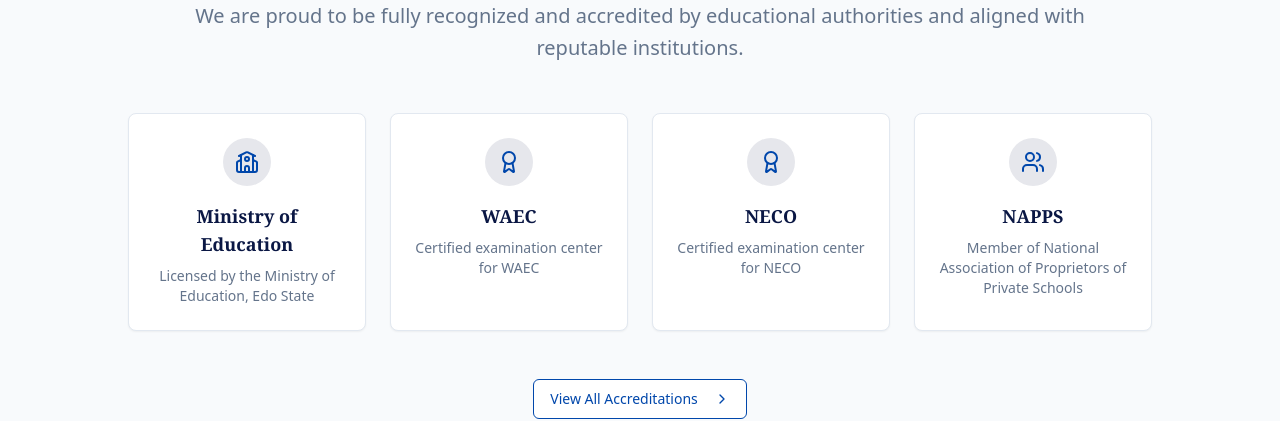
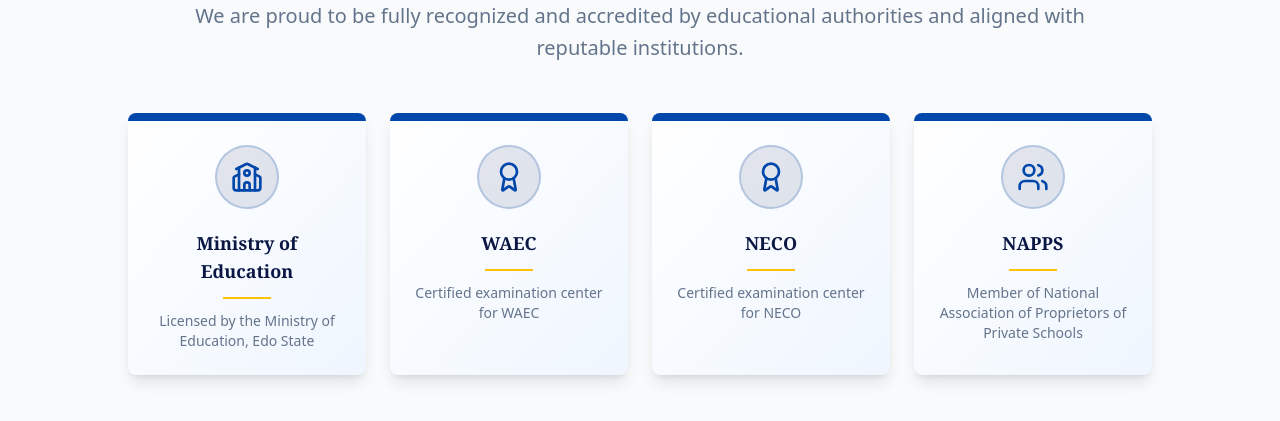
Before and after one commit to Okwoli-Godwin/Great_Andy_Academy, a Next.js app: page / in a window 1280 px wide. Shown: the part 3570-3991 px from the top of the page. Built offline with nearby package versions, Linux system fonts and the light colour scheme; a web font is replaced by a local one.

Commit message:
accreditation part redesigned

```diff
--- a/app/page.tsx
+++ b/app/page.tsx
@@ -224,42 +224,61 @@ export default function Home() {
             </div>
           </div>
           <div className="mx-auto grid max-w-5xl gap-6 py-12 md:grid-cols-2 lg:grid-cols-4">
-            <Card className="bg-white animated-card">
-              <CardContent className="p-6 flex flex-col items-center text-center">
-                <div className="h-12 w-12 rounded-full bg-navy-blue/10 flex items-center justify-center mb-4">
-                  <School className="h-6 w-6 text-school-blue" />
+            <Card className="overflow-hidden border-0 bg-gradient-to-br from-white to-blue-50 shadow-lg transition-all duration-300 hover:shadow-xl hover:-translate-y-1">
+              <CardContent className="p-0">
+                <div className="bg-school-blue h-2 w-full"></div>
+                <div className="p-6 flex flex-col items-center text-center">
+                  <div className="h-16 w-16 rounded-full bg-navy-blue/10 flex items-center justify-center mb-5 border-2 border-school-blue/20">
+                    <School className="h-8 w-8 text-school-blue" />
                   </div>
-                <h3 className="text-lg font-bold mb-2 text-navy-blue">Ministry of Education</h3>
+                  <h3 className="text-lg font-bold mb-3 text-navy-blue">Ministry of Education</h3>
+                  <div className="w-12 h-0.5 bg-gold-yellow mb-3"></div>
                   <p className="text-sm text-muted-foreground">Licensed by the Ministry of Education, Edo State</p>
+                </div>
               </CardContent>
             </Card>
-            <Card className="bg-white animated-card">
-              <CardContent className="p-6 flex flex-col items-center text-center">
-                <div className="h-12 w-12 rounded-full bg-navy-blue/10 flex items-center justify-center mb-4">
-                  <Award className="h-6 w-6 text-school-blue" />
+
+            <Card className="overflow-hidden border-0 bg-gradient-to-br from-white to-blue-50 shadow-lg transition-all duration-300 hover:shadow-xl hover:-translate-y-1">
+              <CardContent className="p-0">
+                <div className="bg-school-blue h-2 w-full"></div>
+                <div className="p-6 flex flex-col items-center text-center">
+                  <div className="h-16 w-16 rounded-full bg-navy-blue/10 flex items-center justify-center mb-5 border-2 border-school-blue/20">
+                    <Award className="h-8 w-8 text-school-blue" />
                   </div>
-                <h3 className="text-lg font-bold mb-2 text-navy-blue">WAEC</h3>
+                  <h3 className="text-lg font-bold mb-3 text-navy-blue">WAEC</h3>
+                  <div className="w-12 h-0.5 bg-gold-yellow mb-3"></div>
                   <p className="text-sm text-muted-foreground">Certified examination center for WAEC</p>
+                </div>
               </CardContent>
             </Card>
-            <Card className="bg-white animated-card">
-              <CardContent className="p-6 flex flex-col items-center text-center">
-                <div className="h-12 w-12 rounded-full bg-navy-blue/10 flex items-center justify-center mb-4">
-                  <Award className="h-6 w-6 text-school-blue" />
+
+            <Card className="overflow-hidden border-0 bg-gradient-to-br from-white to-blue-50 shadow-lg transition-all duration-300 hover:shadow-xl hover:-translate-y-1">
+              <CardContent className="p-0">
+                <div className="bg-school-blue h-2 w-full"></div>
+                <div className="p-6 flex flex-col items-center text-center">
+                  <div className="h-16 w-16 rounded-full bg-navy-blue/10 flex items-center justify-center mb-5 border-2 border-school-blue/20">
+                    <Award className="h-8 w-8 text-school-blue" />
                   </div>
-                <h3 className="text-lg font-bold mb-2 text-navy-blue">NECO</h3>
+                  <h3 className="text-lg font-bold mb-3 text-navy-blue">NECO</h3>
+                  <div className="w-12 h-0.5 bg-gold-yellow mb-3"></div>
                   <p className="text-sm text-muted-foreground">Certified examination center for NECO</p>
+                </div>
               </CardContent>
             </Card>
-            <Card className="bg-white animated-card">
-              <CardContent className="p-6 flex flex-col items-center text-center">
-                <div className="h-12 w-12 rounded-full bg-navy-blue/10 flex items-center justify-center mb-4">
-                  <Users className="h-6 w-6 text-school-blue" />
+
+            <Card className="overflow-hidden border-0 bg-gradient-to-br from-white to-blue-50 shadow-lg transition-all duration-300 hover:shadow-xl hover:-translate-y-1">
+              <CardContent className="p-0">
+                <div className="bg-school-blue h-2 w-full"></div>
+                <div className="p-6 flex flex-col items-center text-center">
+                  <div className="h-16 w-16 rounded-full bg-navy-blue/10 flex items-center justify-center mb-5 border-2 border-school-blue/20">
+                    <Users className="h-8 w-8 text-school-blue" />
                   </div>
-                <h3 className="text-lg font-bold mb-2 text-navy-blue">NAPPS</h3>
+                  <h3 className="text-lg font-bold mb-3 text-navy-blue">NAPPS</h3>
+                  <div className="w-12 h-0.5 bg-gold-yellow mb-3"></div>
                   <p className="text-sm text-muted-foreground">
                     Member of National Association of Proprietors of Private Schools
                   </p>
+                </div>
               </CardContent>
             </Card>
           </div>
```
Lines whose indentation alone changed are shown as unchanged.
